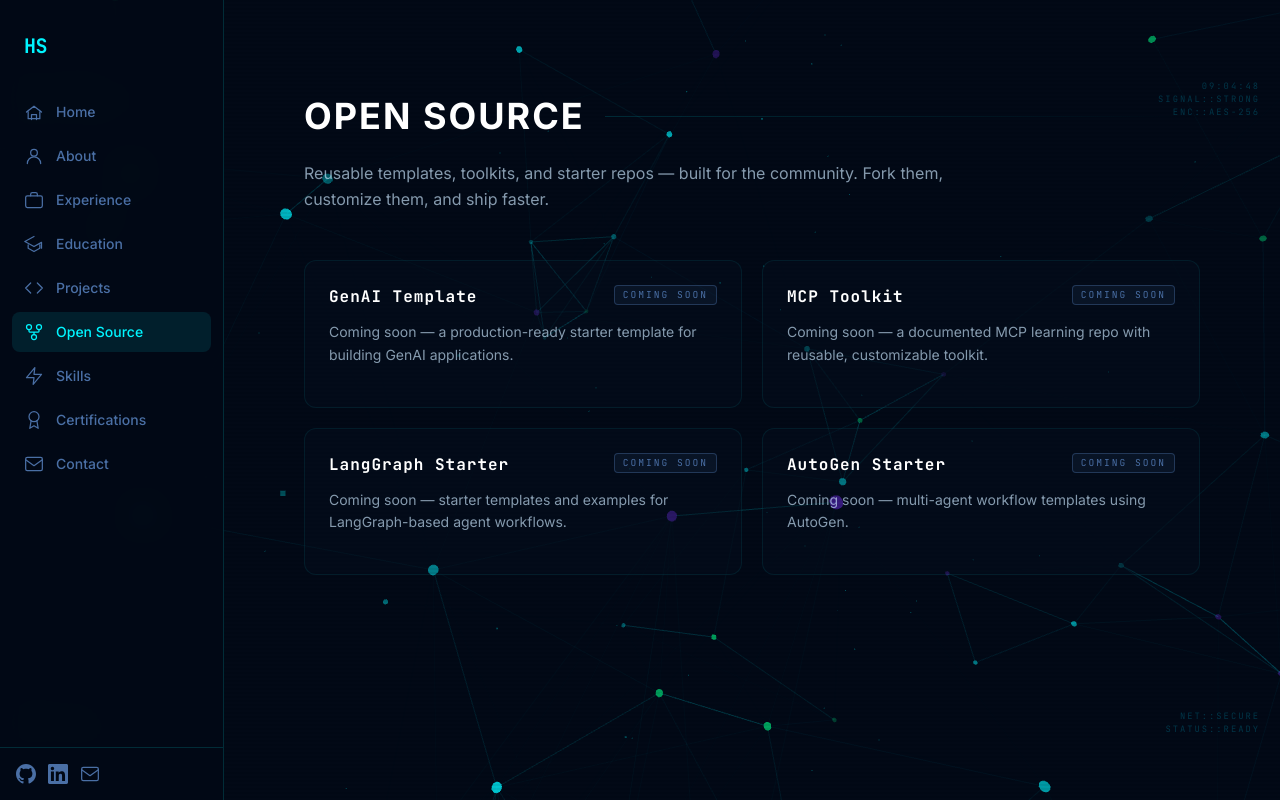
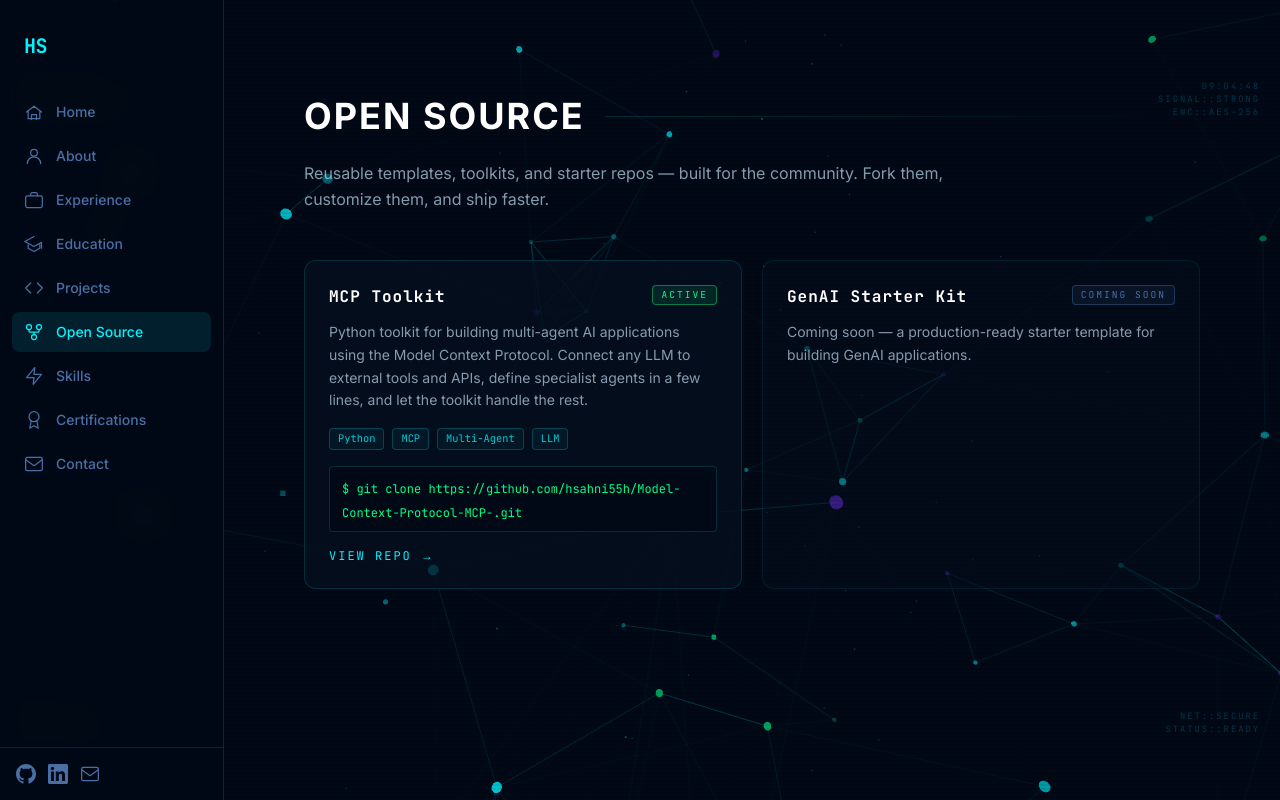
Before and after one commit to hsahni55h/hsahni55h.github.io, a Next.js app: page /open-source in a window 1280 px wide. Built offline with nearby package versions, Linux system fonts and the light colour scheme.

Commit message:
feat: add MCP Toolkit to Open Source section, remove extra placeholders

```diff
--- a/src/content/opensource.ts
+++ b/src/content/opensource.ts
@@ -9,29 +9,18 @@
 
 export const openSourceProjects: OpenSourceProject[] = [
   {
-    title: "GenAI Template",
-    description: "Coming soon — a production-ready starter template for building GenAI applications.",
-    repo: "",
-    tech: [],
-    status: "coming-soon",
+    title: "MCP Toolkit",
+    description:
+      "Python toolkit for building multi-agent AI applications using the Model Context Protocol. Connect any LLM to external tools and APIs, define specialist agents in a few lines, and let the toolkit handle the rest.",
+    repo: "https://github.com/hsahni55h/Model-Context-Protocol-MCP-",
+    tech: ["Python", "MCP", "Multi-Agent", "LLM"],
+    status: "active",
+    quickStart: "git clone https://github.com/hsahni55h/Model-Context-Protocol-MCP-.git",
   },
   {
-    title: "MCP Toolkit",
-    description: "Coming soon — a documented MCP learning repo with reusable, customizable toolkit.",
-    repo: "",
-    tech: [],
-    status: "coming-soon",
-  },
-  {
-    title: "LangGraph Starter",
-    description: "Coming soon — starter templates and examples for LangGraph-based agent workflows.",
-    repo: "",
-    tech: [],
-    status: "coming-soon",
-  },
-  {
-    title: "AutoGen Starter",
-    description: "Coming soon — multi-agent workflow templates using AutoGen.",
+    title: "GenAI Starter Kit",
+    description:
+      "Coming soon — a production-ready starter template for building GenAI applications.",
     repo: "",
     tech: [],
     status: "coming-soon",
```
